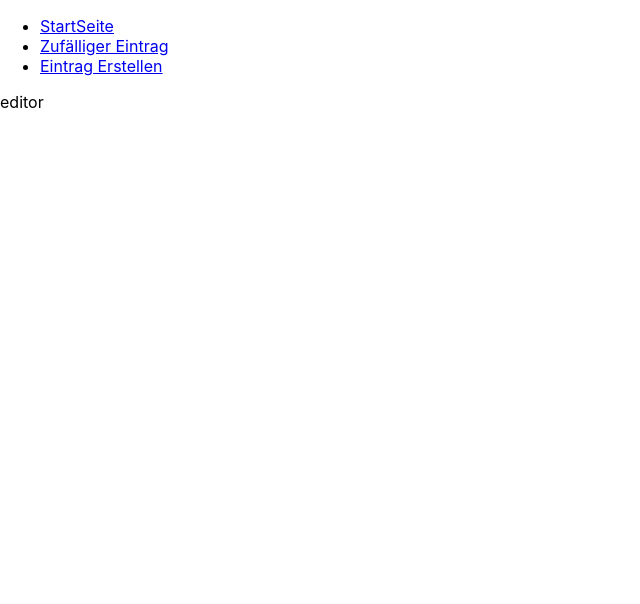
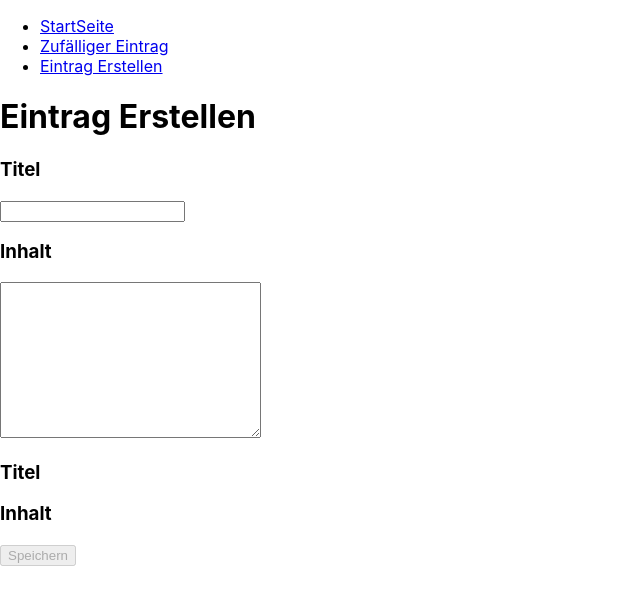
Before and after one commit to mkisecok/Wiki_app, a React (Create React App) app in the folder wiki-app/: page /entry/create in a window 1280 px wide. Shown: the top 604 px of the page, without its empty margins (0-640 px from the left). Built offline with nearby package versions, Linux system fonts and the light colour scheme.

Commit message:
feat: Create handleSave func

```diff
--- a/wiki-app/src/Components/Header/Header.jsx
+++ b/wiki-app/src/Components/Header/Header.jsx
@@ -24,7 +24,7 @@ function Header() {
         <div className='Header'>
             <ul>
                 <li> <NavLink to='/'>StartSeite</NavLink></li>
-                <li> <NavLink to={`/entry/${ randomEntry }`}>Zufälliger Eintrag </NavLink></li>
+                <li> <Link to={`/entry/${ randomEntry }`}>Zufälliger Eintrag </Link></li>
                 <li> <NavLink to='/entry/create'>Eintrag Erstellen</NavLink></li>
             </ul>
         </div>
--- a/wiki-app/src/Pages/Editor.jsx
+++ b/wiki-app/src/Pages/Editor.jsx
@@ -1,9 +1,89 @@
-import React from 'react'
+import React, { useEffect, useState } from 'react'
+import { useNavigate, useParams } from 'react-router-dom';
+
+import slugify from 'slugify';
+import ReactMarkdown from 'react-markdown';
+
+
 
 function Editor() {
+
+    //Erstllen zwei hooks für eintrags und titel
+
+    const [ title, setTitle ]=useState('');
+    const [ content, setContent ] = useState('');
+
+    const navigate = useNavigate();
+    const { id } = useParams();
+
+    useEffect(() => {
+       if(id !== undefined)
+       {
+            const entries = JSON.parse(window.localStorage.getItem('entries'));
+
+            const currentEntry = entries.filter(entry => entry.id === id)[0];
+            setTitle(currentEntry.title)
+            setContent(currentEntry.content);
+       }
+    }, [])
+
+    const handleSave = () => {
+        const newPost={
+            id:slugify(title,
+                {
+                lower:true, //kleingescgrieben
+                strict:true, //spezielle symbol löschen
+                trim:true // kein leerzeichen entsheht
+                }),
+            title,
+            content,
+            timestamp:new Date().getTime()
+        }
+        const entries = JSON.parse(window.localStorage.getItem('entries')) || [];
+        if(id !== undefined)
+        {
+            const filteredEntries = entries.filter(entry=>entry.id !== id);
+
+            filteredEntries.push(newPost);
+            window.localStorage.setItem('entries', JSON.stringify(filteredEntries))
+        }
+        else
+        {
+            entries.push(newPost);
+            window.localStorage.setItem('entries', JSON.stringify(entries))
+        }
+        navigate('/entry/' + newPost.id)
+
+    }
     return (
         <div className='Editor'>
-            editor
+
+            <h1>Eintrag Erstellen </h1>
+
+            <div>
+                <h3>Titel</h3>
+                <input type="text" value={ title }  onChange={(e)=> setTitle(e.target.value)}/>
+                <h3>Inhalt</h3>
+                <textarea
+                value={content}
+                onChange={(e)=> setContent(e.target.value)}
+                cols='30'
+                rows='10'
+                ></textarea>
+            </div>
+            <div>
+                <h3>Titel</h3>
+                <p> { title }</p>
+
+                <h3>Inhalt</h3>
+                <ReactMarkdown>{ content }</ReactMarkdown>
+                <button
+                onClick={handleSave}
+                disabled={ title.length === 0}
+                >
+                    Speichern
+                </button>
+            </div>
         </div>
     )
 }
```
